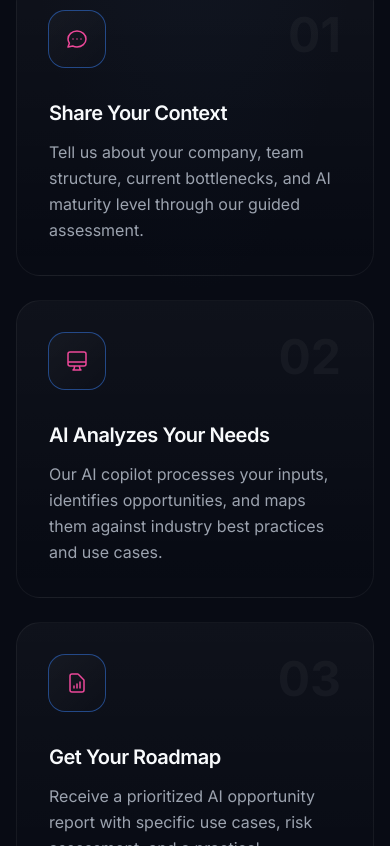
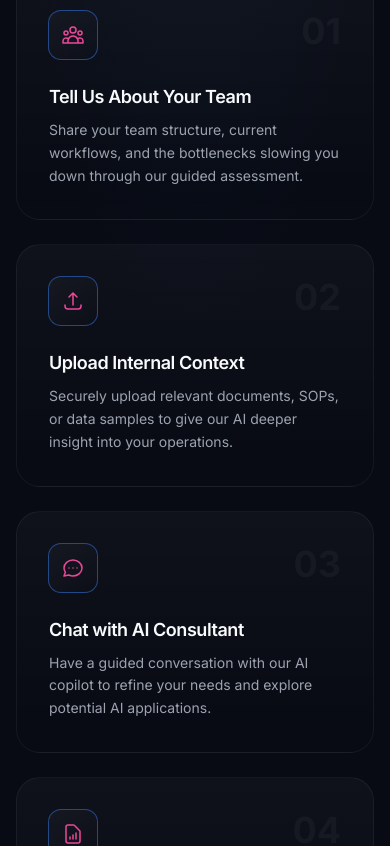
Before and after one commit to PRONGS-CHIRAG/Zestlearn_mvp_cursor, a Next.js app: page / in a window 390 px wide. Shown: the part 1278-2124 px from the top of the page. Built offline with nearby package versions, Linux system fonts and the light colour scheme; no server answers.

Commit message:
feat: enhance "How It Works" with new steps and responsive design
Add 4 new steps with icons and make grid responsive for better UX.

Co-authored-by: Chirag Natesh Vijay <31549342+PRONGS-CHIRAG@users.noreply.github.com>

```diff
--- a/components/landing/HowItWorks.tsx
+++ b/components/landing/HowItWorks.tsx
@@ -1,9 +1,41 @@
 const steps = [
   {
     number: "01",
-    title: "Share Your Context",
+    title: "Tell Us About Your Team",
     description:
-      "Tell us about your company, team structure, current bottlenecks, and AI maturity level through our guided assessment.",
+      "Share your team structure, current workflows, and the bottlenecks slowing you down through our guided assessment.",
+    icon: (
+      <svg className="h-6 w-6" fill="none" viewBox="0 0 24 24" stroke="currentColor">
+        <path
+          strokeLinecap="round"
+          strokeLinejoin="round"
+          strokeWidth={1.5}
+          d="M17 20h5v-2a3 3 0 00-5.356-1.857M17 20H7m10 0v-2c0-.656-.126-1.283-.356-1.857M7 20H2v-2a3 3 0 015.356-1.857M7 20v-2c0-.656.126-1.283.356-1.857m0 0a5.002 5.002 0 019.288 0M15 7a3 3 0 11-6 0 3 3 0 016 0zm6 3a2 2 0 11-4 0 2 2 0 014 0zM7 10a2 2 0 11-4 0 2 2 0 014 0z"
+        />
+      </svg>
+    ),
+  },
+  {
+    number: "02",
+    title: "Upload Internal Context",
+    description:
+      "Securely upload relevant documents, SOPs, or data samples to give our AI deeper insight into your operations.",
+    icon: (
+      <svg className="h-6 w-6" fill="none" viewBox="0 0 24 24" stroke="currentColor">
+        <path
+          strokeLinecap="round"
+          strokeLinejoin="round"
+          strokeWidth={1.5}
+          d="M4 16v1a3 3 0 003 3h10a3 3 0 003-3v-1m-4-8l-4-4m0 0L8 8m4-4v12"
+        />
+      </svg>
+    ),
+  },
+  {
+    number: "03",
+    title: "Chat with AI Consultant",
+    description:
+      "Have a guided conversation with our AI copilot to refine your needs and explore potential AI applications.",
     icon: (
       <svg className="h-6 w-6" fill="none" viewBox="0 0 24 24" stroke="currentColor">
         <path
@@ -16,26 +48,10 @@ const steps = [
     ),
   },
   {
-    number: "02",
-    title: "AI Analyzes Your Needs",
+    number: "04",
+    title: "Get Your AI Roadmap",
     description:
-      "Our AI copilot processes your inputs, identifies opportunities, and maps them against industry best practices and use cases.",
-    icon: (
-      <svg className="h-6 w-6" fill="none" viewBox="0 0 24 24" stroke="currentColor">
-        <path
-          strokeLinecap="round"
-          strokeLinejoin="round"
-          strokeWidth={1.5}
-          d="M9.75 17L9 20l-1 1h8l-1-1-.75-3M3 13h18M5 17h14a2 2 0 002-2V5a2 2 0 00-2-2H5a2 2 0 00-2 2v10a2 2 0 002 2z"
-        />
-      </svg>
-    ),
-  },
-  {
-    number: "03",
-    title: "Get Your Roadmap",
-    description:
-      "Receive a prioritized AI opportunity report with specific use cases, risk assessment, and a practical implementation timeline.",
+      "Receive a practical AI opportunity report with prioritized use cases, risk assessment, and implementation steps.",
     icon: (
       <svg className="h-6 w-6" fill="none" viewBox="0 0 24 24" stroke="currentColor">
         <path
@@ -66,12 +82,12 @@ export function HowItWorks() {
           </h2>
           <p className="mx-auto max-w-2xl text-pretty text-lg text-muted-foreground">
             Our streamlined process helps you identify the right AI
-            opportunities for your organization in three simple steps.
+            opportunities for your organization in four simple steps.
           </p>
         </div>
 
         {/* Steps grid */}
-        <div className="grid gap-6 md:grid-cols-3 md:gap-8">
+        <div className="grid gap-6 sm:grid-cols-2 lg:grid-cols-4 lg:gap-8">
           {steps.map((step, index) => (
             <div
               key={step.number}
@@ -83,20 +99,20 @@ export function HowItWorks() {
               )}
 
               {/* Step header */}
-              <div className="mb-8 flex items-start justify-between">
-                <div className="flex h-14 w-14 items-center justify-center rounded-2xl bg-gradient-to-br from-rose/20 to-rose/5 text-rose ring-1 ring-rose/10 transition-all duration-500 group-hover:ring-rose/20">
+              <div className="mb-6 flex items-start justify-between">
+                <div className="flex h-12 w-12 items-center justify-center rounded-xl bg-gradient-to-br from-rose/20 to-rose/5 text-rose ring-1 ring-rose/10 transition-all duration-500 group-hover:ring-rose/20">
                   {step.icon}
                 </div>
-                <span className="text-5xl font-bold text-white/[0.04] transition-all duration-500 group-hover:text-rose/10">
+                <span className="text-4xl font-bold text-white/[0.04] transition-all duration-500 group-hover:text-rose/10">
                   {step.number}
                 </span>
               </div>
 
               {/* Step content */}
-              <h3 className="mb-3 text-xl font-semibold tracking-tight text-foreground">
+              <h3 className="mb-2 text-lg font-semibold tracking-tight text-foreground">
                 {step.title}
               </h3>
-              <p className="leading-relaxed text-muted-foreground">
+              <p className="text-sm leading-relaxed text-muted-foreground">
                 {step.description}
               </p>
             </div>
```
